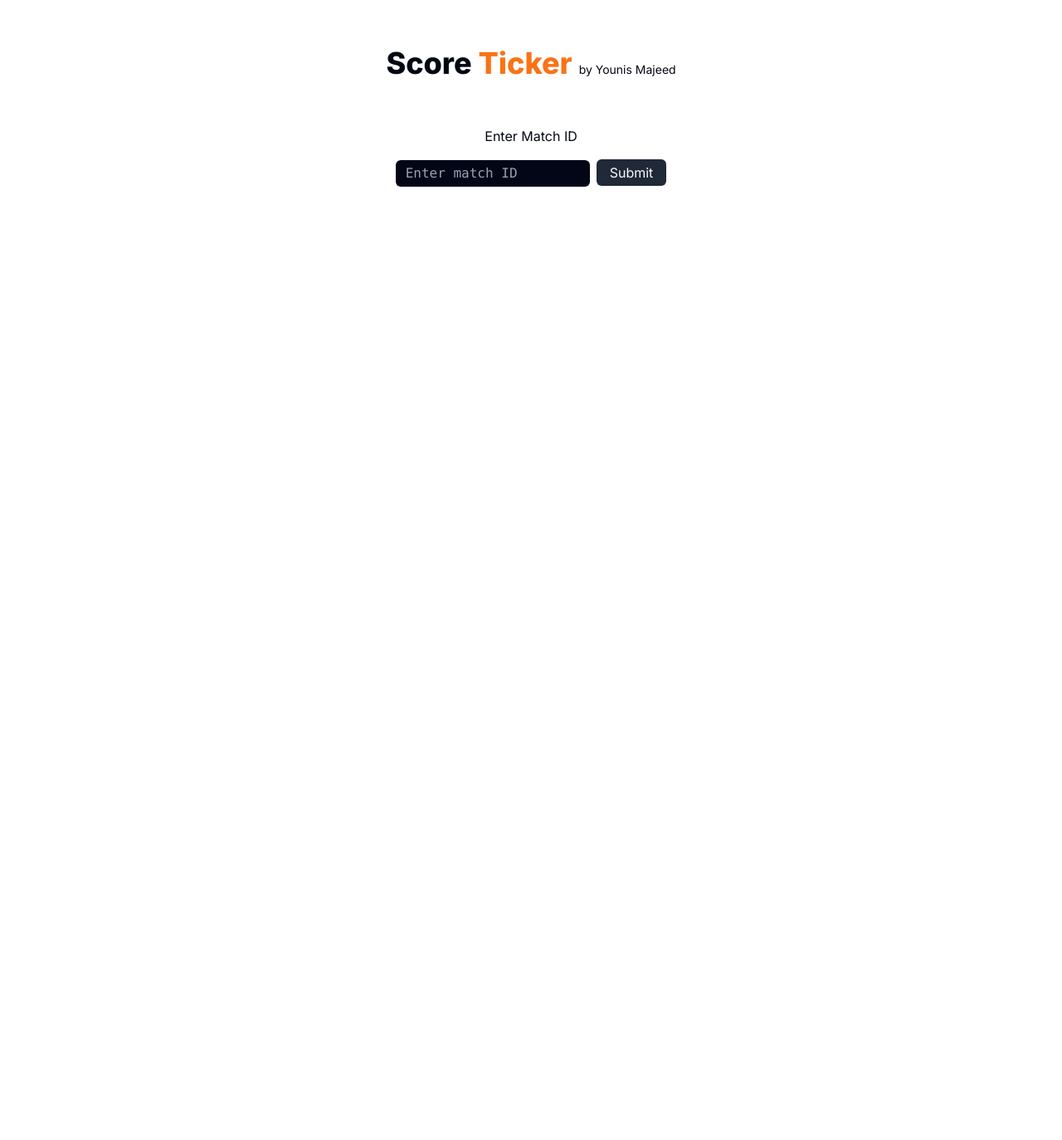
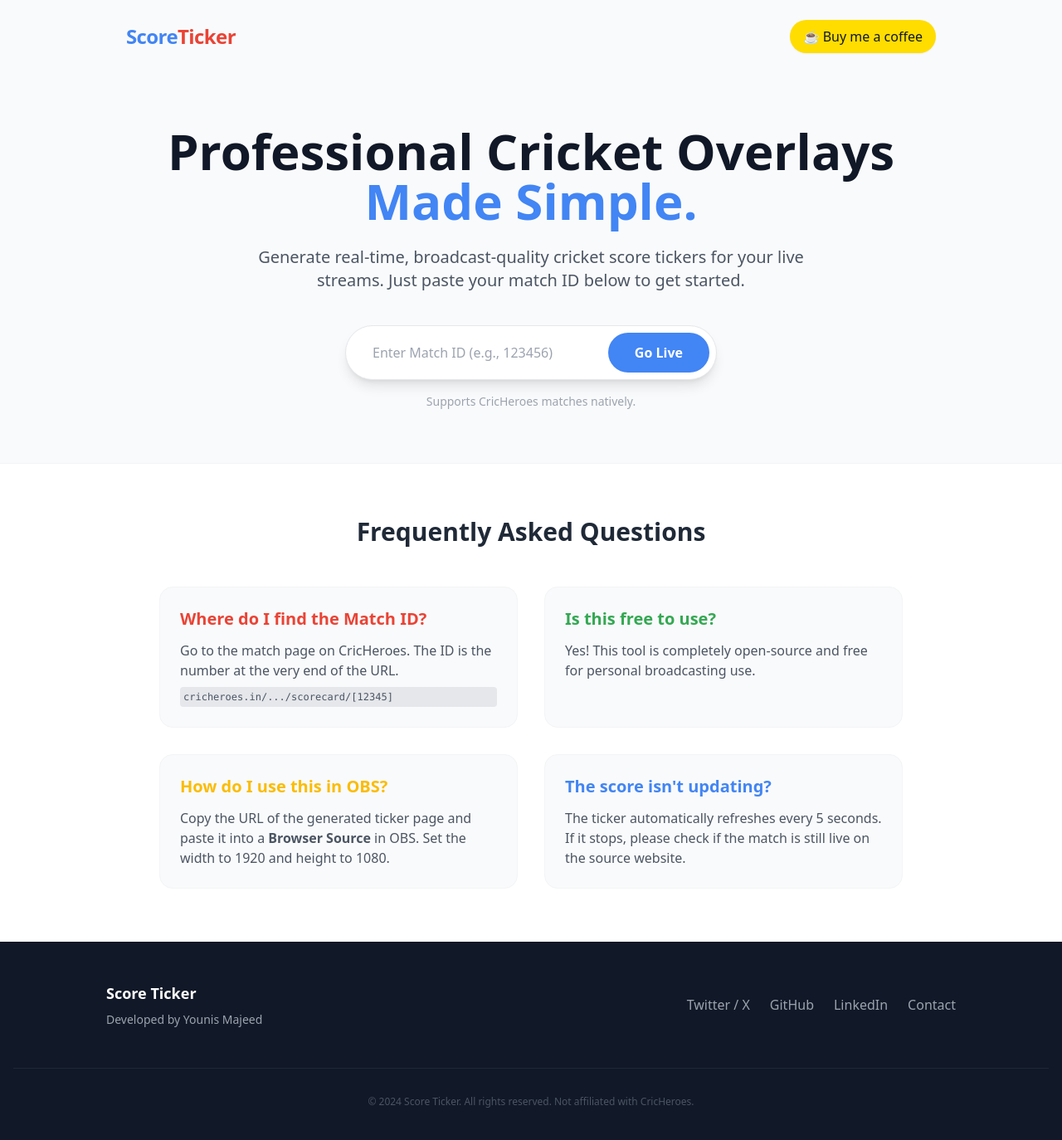
Before and after one commit to YounesMajeed/score-ticker, a Next.js app: page / in a window 1280 px wide. Shown: the top 1374 px of the page at 83% size. Before the commit the page ends 800 px from the top, so only its background shows below. Built offline with nearby package versions, Linux system fonts and the light colour scheme.

Commit message:
Update page.js
new updated homepage

```diff
--- a/src/app/page.js
+++ b/src/app/page.js
@@ -1,4 +1,148 @@
-"use client"; // Ensure this is a client component
+//updated home file
+"use client";
+
+import { useState } from 'react';
+import { useRouter } from 'next/navigation';
+
+export default function HomePage() {
+  const [matchId, setMatchId] = useState('');
+  const router = useRouter();
+
+  const handleSubmit = (e) => {
+    e.preventDefault();
+    if (matchId) {
+      router.push(`/basic-theme/${matchId}`);
+    }
+  };
+
+  return (
+    <div className="min-h-screen flex flex-col bg-gray-50 text-gray-800 font-sans">
+      {/* --- Navbar --- */}
+      <nav className="flex justify-between items-center p-6 max-w-5xl mx-auto w-full">
+        <div className="text-2xl font-bold tracking-tight">
+          <span className="text-[#4285F4]">Score</span>
+          <span className="text-[#EA4335]">Ticker</span>
+        </div>
+        <a
+          href="https://www.buymeacoffee.com"
+          target="_blank"
+          rel="noopener noreferrer"
+          className="bg-[#FFDD00] hover:bg-[#FFEA00] text-gray-900 font-medium py-2 px-4 rounded-full shadow-sm transition-transform transform hover:-translate-y-0.5"
+        >
+          ☕ Buy me a coffee
+        </a>
+      </nav>
+
+      {/* --- Hero Section (Input) --- */}
+      <main className="flex-grow flex flex-col items-center justify-center px-4 py-16 text-center">
+        <h1 className="text-4xl md:text-6xl font-extrabold mb-6 text-gray-900">
+          Professional Cricket Overlays <br/>
+          <span className="text-[#4285F4]">Made Simple.</span>
+        </h1>
+
+        <p className="text-lg md:text-xl text-gray-600 max-w-2xl mb-10 leading-relaxed">
+          Generate real-time, broadcast-quality cricket score tickers for your live streams.
+          Just paste your match ID below to get started.
+        </p>
+
+        <div className="w-full max-w-md bg-white p-2 rounded-full shadow-lg border border-gray-200 flex transition-shadow hover:shadow-xl focus-within:ring-2 ring-[#4285F4] ring-offset-2">
+          <form onSubmit={handleSubmit} className="flex w-full">
+            <input
+              className="flex-grow bg-transparent px-6 py-3 outline-none text-gray-700 placeholder-gray-400 font-medium rounded-l-full"
+              type="text"
+              value={matchId}
+              onChange={(e) => setMatchId(e.target.value)}
+              placeholder="Enter Match ID (e.g., 123456)"
+            />
+            <button
+              type="submit"
+              className="bg-[#4285F4] hover:bg-[#3367D6] text-white font-bold py-3 px-8 rounded-full transition-colors"
+            >
+              Go Live
+            </button>
+          </form>
+        </div>
+
+        <p className="text-sm text-gray-400 mt-4">
+          Supports CricHeroes matches natively.
+        </p>
+      </main>
+
+      {/* --- FAQ Section --- */}
+      <section className="bg-white py-16 px-4 border-t border-gray-100">
+        <div className="max-w-4xl mx-auto">
+          <h2 className="text-3xl font-bold text-center mb-12 text-gray-800">Frequently Asked Questions</h2>
+
+          <div className="grid md:grid-cols-2 gap-8">
+            <div className="bg-gray-50 p-6 rounded-2xl border border-gray-100">
+              <h3 className="font-bold text-xl mb-3 text-[#EA4335]">Where do I find the Match ID?</h3>
+              <p className="text-gray-600">
+                Go to the match page on CricHeroes. The ID is the number at the very end of the URL.
+                <br/><code className="text-xs bg-gray-200 p-1 rounded mt-2 block">cricheroes.in/.../scorecard/[12345]</code>
+              </p>
+            </div>
+
+            <div className="bg-gray-50 p-6 rounded-2xl border border-gray-100">
+              <h3 className="font-bold text-xl mb-3 text-[#34A853]">Is this free to use?</h3>
+              <p className="text-gray-600">
+                Yes! This tool is completely open-source and free for personal broadcasting use.
+              </p>
+            </div>
+
+            <div className="bg-gray-50 p-6 rounded-2xl border border-gray-100">
+              <h3 className="font-bold text-xl mb-3 text-[#FBBC05]">How do I use this in OBS?</h3>
+              <p className="text-gray-600">
+                Copy the URL of the generated ticker page and paste it into a <strong>Browser Source</strong> in OBS. Set the width to 1920 and height to 1080.
+              </p>
+            </div>
+
+            <div className="bg-gray-50 p-6 rounded-2xl border border-gray-100">
+              <h3 className="font-bold text-xl mb-3 text-[#4285F4]">The score isn't updating?</h3>
+              <p className="text-gray-600">
+                The ticker automatically refreshes every 5 seconds. If it stops, please check if the match is still live on the source website.
+              </p>
+            </div>
+          </div>
+        </div>
+      </section>
+
+      {/* --- Footer / Socials --- */}
+      <footer className="bg-gray-900 text-gray-400 py-12 px-4">
+        <div className="max-w-5xl mx-auto flex flex-col md:flex-row justify-between items-center">
+          <div className="mb-6 md:mb-0">
+            <h4 className="text-white font-bold text-lg">Score Ticker</h4>
+            <p className="text-sm mt-2">Developed by Younis Majeed</p>
+          </div>
+
+          <div className="flex space-x-6">
+            <a href="https://twitter.com" target="_blank" className="hover:text-white transition-colors">
+              Twitter / X
+            </a>
+            <a href="https://github.com" target="_blank" className="hover:text-white transition-colors">
+              GitHub
+            </a>
+            <a href="https://linkedin.com" target="_blank" className="hover:text-white transition-colors">
+              LinkedIn
+            </a>
+            <a href="mailto:contact@example.com" className="hover:text-white transition-colors">
+              Contact
+            </a>
+          </div>
+        </div>
+        <div className="text-center text-xs text-gray-600 mt-12 border-t border-gray-800 pt-8">
+          &copy; {new Date().getFullYear()} Score Ticker. All rights reserved. Not affiliated with CricHeroes.
+        </div>
+      </footer>
+    </div>
+  );
+}
+
+
+
+
+//old home page file
+
+/*"use client"; // Ensure this is a client component
 
 import { useState } from 'react';
 import { useRouter } from 'next/navigation';
@@ -31,3 +175,4 @@ export default function HomePage() {
     </div>
   );
 }
+*/
```
